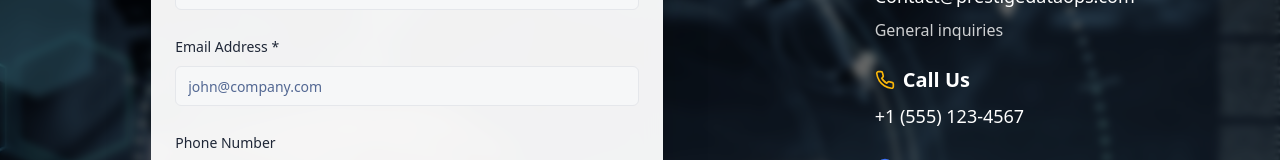
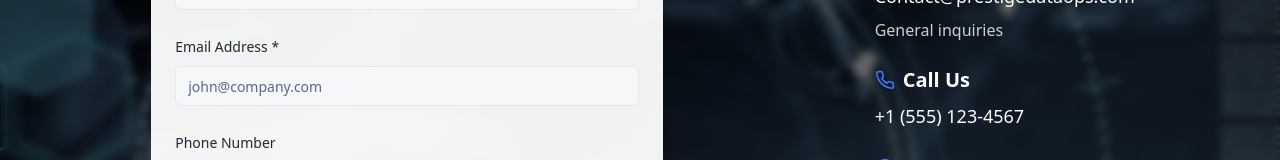
Before and after one commit to waqaralyy/prestige-data-flow, a React (Vite) app: page /contact in a window 1280 px wide. Shown: the part 427-587 px from the top of the page. Built offline with nearby package versions, Linux system fonts and the light colour scheme.

Commit message:
Update contact page icon colors
Changed the "call us" icon color on the contact page to match the "Email us" icon color.
-edited src/pages/Contact.tsx

```diff
--- a/src/pages/Contact.tsx
+++ b/src/pages/Contact.tsx
@@ -157,7 +157,7 @@ const Contact = () => {
 
                       <div className="space-y-2">
                         <h3 className="text-xl font-semibold flex items-center space-x-2">
-                          <Phone className="h-5 w-5 text-accent flex-shrink-0" aria-hidden="true" />
+                          <Phone className="h-5 w-5 text-secondary flex-shrink-0" aria-hidden="true" />
                           <span>Call Us</span>
                         </h3>
                         <p className="text-lg">+1 (555) 123-4567</p>
```
